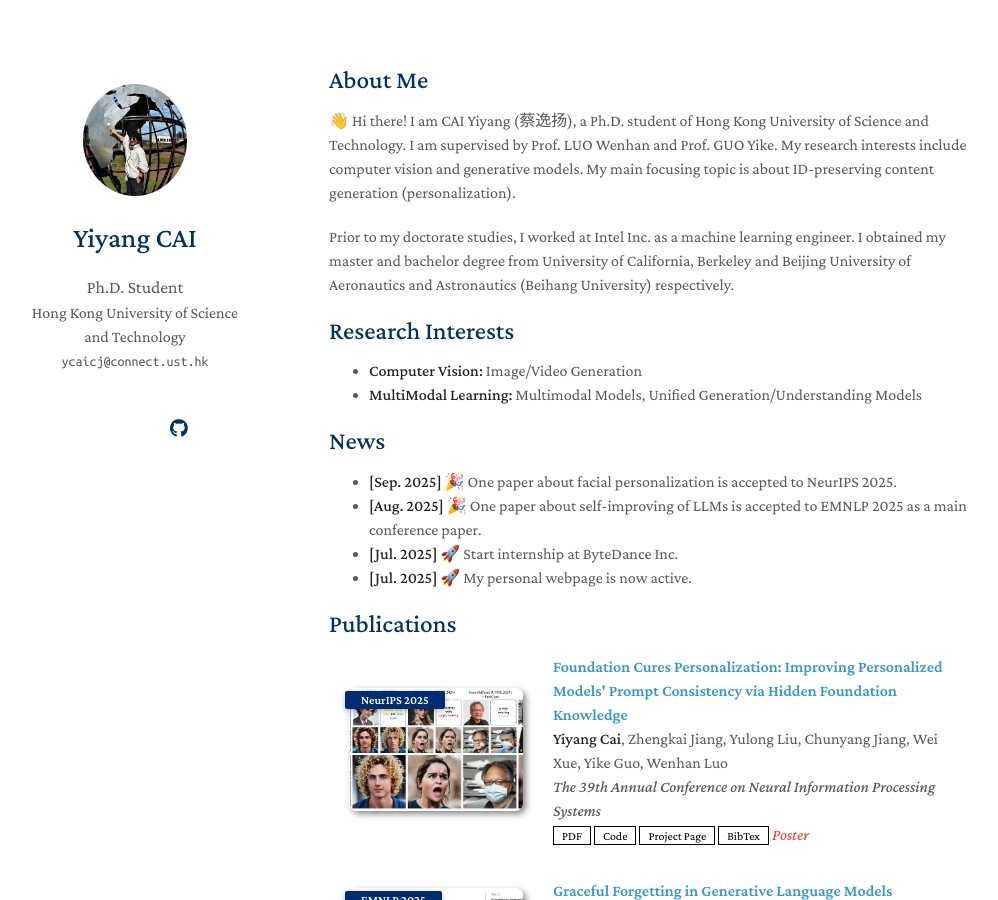
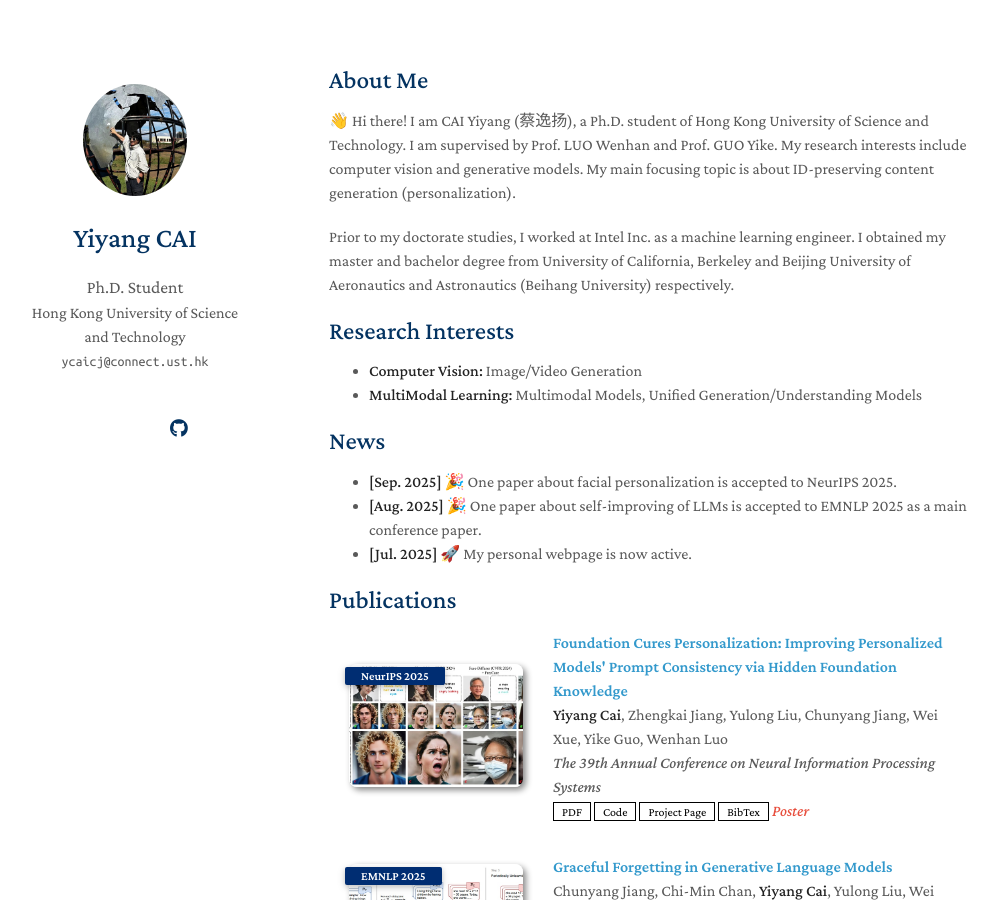
Before and after one commit to YIYANGCAI/YIYANGCAI.github.io, a Jekyll site: the page built from index.md, in a window 1280 px wide and 900 px high. Shown: the whole window, without its empty margins (141-1139 px from the left). Built offline with Jekyll 4.4.1, drawn with Linux system fonts in a browser that asks for light colours; a style sheet for code colours, icons or effects is not loaded; our own code applies the rules of GitHub Pages for plain Markdown files.

Commit message:
Update index.md

```diff
--- a/index.md
+++ b/index.md
@@ -17,7 +17,6 @@ Prior to my doctorate studies, I worked at Intel Inc. as a machine learning engi
 
 - **[Sep. 2025]** 🎉 One paper about facial personalization is accepted to NeurIPS 2025.
 - **[Aug. 2025]** 🎉 One paper about self-improving of LLMs is accepted to EMNLP 2025 as a main conference paper.
-- **[Jul. 2025]** 🚀 Start internship at ByteDance Inc.
 - **[Jul. 2025]** 🚀 My personal webpage is now active.
 
 {% include_relative _includes/publications.md %}
```
